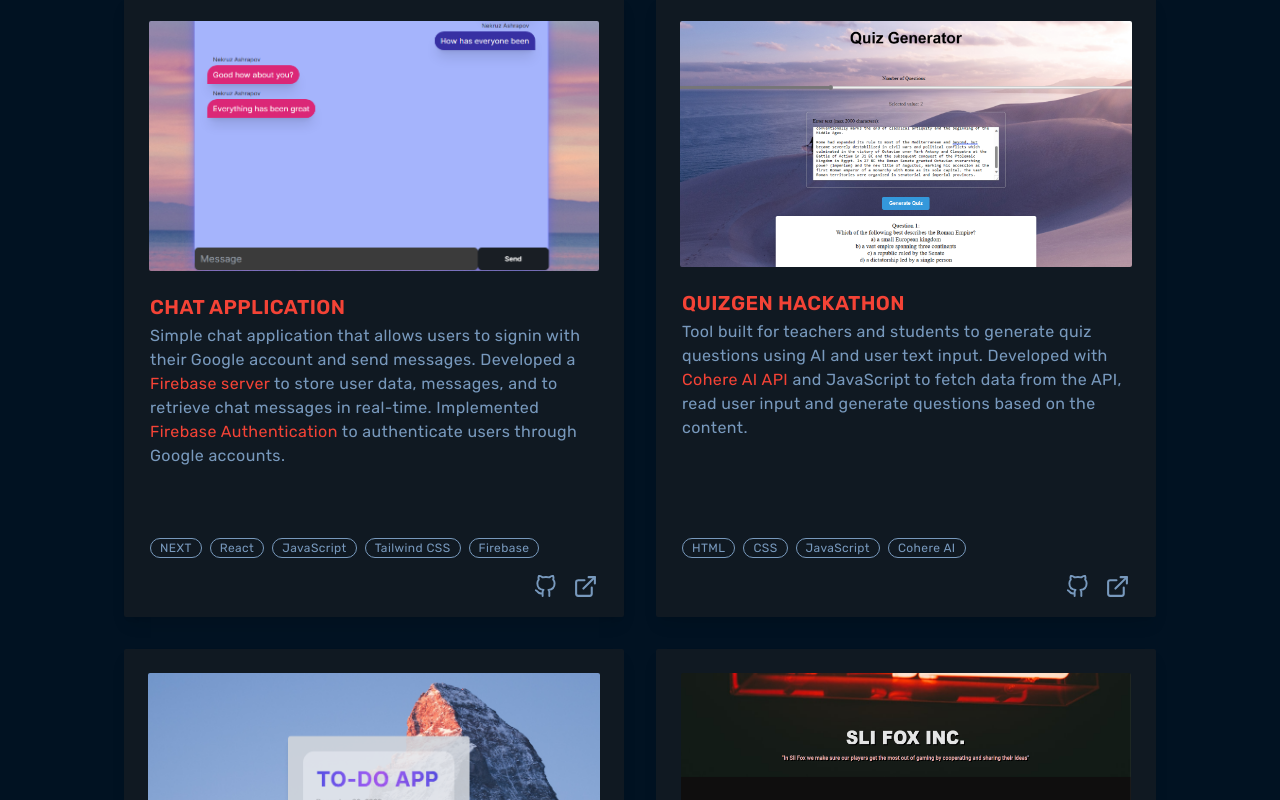
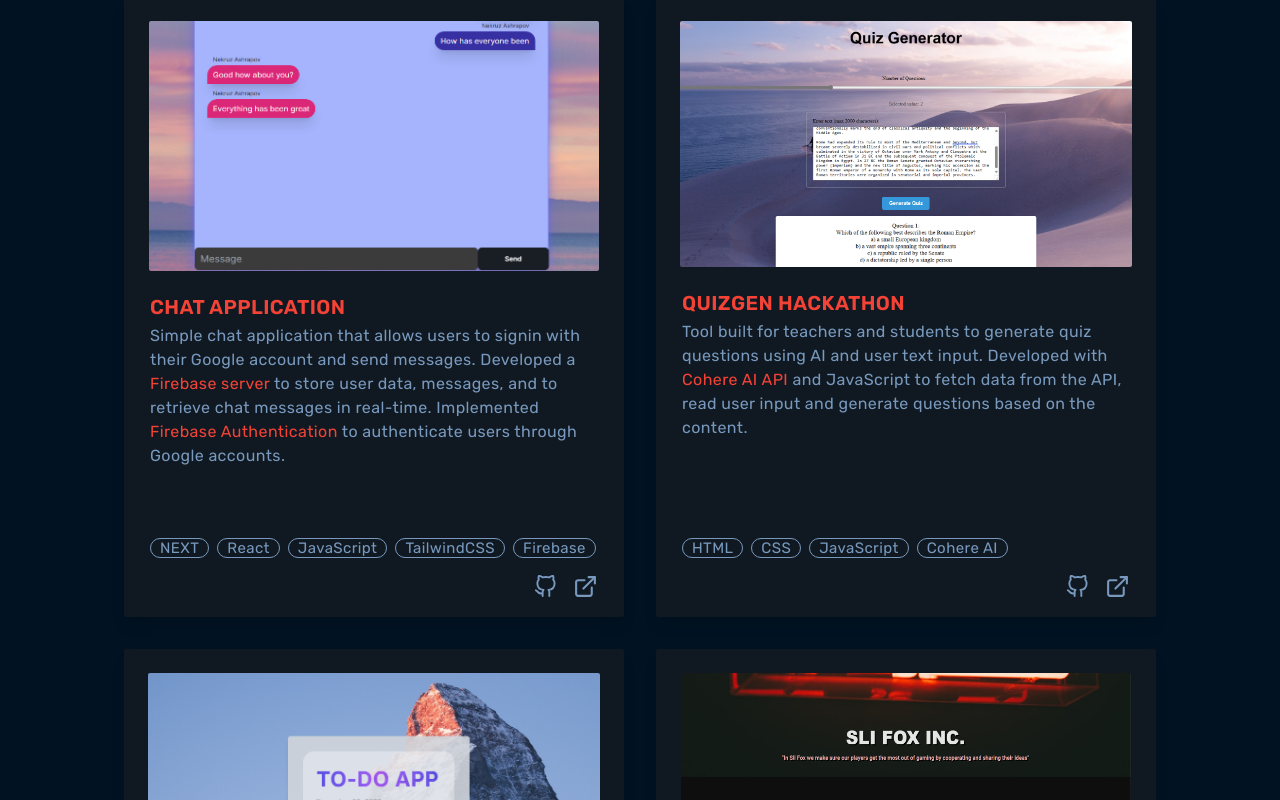
Before and after one commit to NekruzAsh/MyPortfolio, a Next.js app: page / in a window 1280 px wide. Shown: the part 2723-3523 px from the top of the page. Built offline with nearby package versions, Linux system fonts and the light colour scheme.

Commit message:
updated sizes of the technologies section in projects cards.

```diff
--- a/app/components/Projects.jsx
+++ b/app/components/Projects.jsx
@@ -57,19 +57,19 @@ const Projects = () => {
                 to authenticate users through Google accounts.
               </p>
               <div className="card-actions justify-start mx-[-14px] md:px-2 md:mt-[-100px] text-[#7899BD]">
-                <div className="badge badge-outline text-xs md:text-md">
+                <div className="badge badge-outline text-xs md:text-[15px]">
                   NEXT
                 </div>
-                <div className="badge badge-outline text-xs md:text-md">
+                <div className="badge badge-outline text-xs md:text-[15px]">
                   React
                 </div>
-                <div className="badge badge-outline text-xs md:text-md">
+                <div className="badge badge-outline text-xs md:text-[15px]">
                   JavaScript
                 </div>
-                <div className="badge badge-outline text-xs md:text-md">
-                  Tailwind CSS
+                <div className="badge badge-outline text-xs md:text-[15px]">
+                  TailwindCSS
                 </div>
-                <div className="badge badge-outline text-xs md:text-md">
+                <div className="badge badge-outline text-xs md:text-[15px]">
                   Firebase
                 </div>
               </div>
@@ -122,16 +122,16 @@ const Projects = () => {
                 generate questions based on the content.
               </p>
               <div className="card-actions text-[14px] md:text-md justify-start mx-[-14px] md:px-2 md:mt-[-100px] text-[#7899BD]">
-                <div className="badge badge-outline text-xs md:text-md">
+                <div className="badge badge-outline text-xs md:text-[15px]">
                   HTML
                 </div>
-                <div className="badge badge-outline text-xs md:text-md">
+                <div className="badge badge-outline text-xs md:text-[15px]">
                   CSS
                 </div>
-                <div className="badge badge-outline text-xs md:text-md">
+                <div className="badge badge-outline text-xs md:text-[15px]">
                   JavaScript
                 </div>
-                <div className="badge badge-outline text-xs md:text-md">
+                <div className="badge badge-outline text-xs md:text-[15px]">
                   Cohere AI
                 </div>
               </div>
@@ -187,17 +187,17 @@ const Projects = () => {
                 using ternary operators and event handlers.
               </p>
               <div className="card-actions justify-start mx-[-14px] md:px-2 md:mt-[-100px] text-[#7899BD]">
-                <div className="badge badge-outline text-xs md:text-md">
+                <div className="badge badge-outline text-xs md:text-[15px]">
                   NEXT
                 </div>
-                <div className="badge badge-outline text-xs md:text-md">
+                <div className="badge badge-outline text-xs md:text-[15px]">
                   React
                 </div>
-                <div className="badge badge-outline text-xs md:text-md">
+                <div className="badge badge-outline text-xs md:text-[15px]">
                   JavaScript
                 </div>
-                <div className="badge badge-outline text-xs md:text-md">
-                  Tailwind CSS
+                <div className="badge badge-outline text-xs md:text-[15px]">
+                  TailwindCSS
                 </div>
               </div>
               <div className="card-actions space-x-2 items-center justify-end mx-[-14px] mt-2 mb-[-14px] md:px-2">
@@ -263,19 +263,19 @@ const Projects = () => {
                 Password: 1234
               </p>
               <div className="card-actions justify-start mx-[-14px] md:px-2 md:mt-[-100px] text-[#7899BD]">
-                <div className="badge badge-outline text-xs md:text-md">
+                <div className="badge badge-outline text-xs md:text-[15px]">
                   EXPRESS
                 </div>
-                <div className="badge badge-outline text-xs md:text-md">
+                <div className="badge badge-outline text-xs md:text-[15px]">
                   CSS
                 </div>
-                <div className="badge badge-outline text-xs md:text-md">
+                <div className="badge badge-outline text-xs md:text-[15px]">
                   JavaScript
                 </div>
-                <div className="badge badge-outline text-xs md:text-md">
+                <div className="badge badge-outline text-xs md:text-[15px]">
                   MongoDB
                 </div>
-                <div className="badge badge-outline text-xs md:text-md">
+                <div className="badge badge-outline text-xs md:text-[15px]">
                   NODE
                 </div>
               </div>
@@ -333,13 +333,13 @@ const Projects = () => {
                 to rank higher in search results.
               </p>
               <div className="card-actions justify-start mx-[-14px] md:px-2 md:mt-[-100px] text-[#7899BD]">
-                <div className="badge badge-outline text-xs md:text-md">
+                <div className="badge badge-outline text-xs md:text-[15px]">
                   HTML
                 </div>
-                <div className="badge badge-outline text-xs md:text-md">
+                <div className="badge badge-outline text-xs md:text-[15px]">
                   CSS
                 </div>
-                <div className="badge badge-outline text-xs md:text-md">
+                <div className="badge badge-outline text-xs md:text-[15px]">
                   JavaScript
                 </div>
               </div>
@@ -396,10 +396,10 @@ const Projects = () => {
                 considering different possible outcomes.
               </p>
               <div className="card-actions justify-start mx-[-14px] md:px-2 md:mt-[-100px] text-[#7899BD]">
-                <div className="badge badge-outline text-xs md:text-md">
+                <div className="badge badge-outline text-xs md:text-[15px]">
                   Python
                 </div>
-                <div className="badge badge-outline text-xs md:text-md">
+                <div className="badge badge-outline text-xs md:text-[15px]">
                   Minimax
                 </div>
               </div>
--- a/app/globals.css
+++ b/app/globals.css
@@ -57,7 +57,7 @@ html {
   object-fit: cover;
   position: relative;
   transition: filter 0.3s;
-  filter: brightness(0.5) sepia(1) hue-rotate(-47deg) saturate(4);
+  filter: brightness(0.5) sepia(1) hue-rotate(-45deg) saturate(4);
   z-index: 1;
 }
 
```
